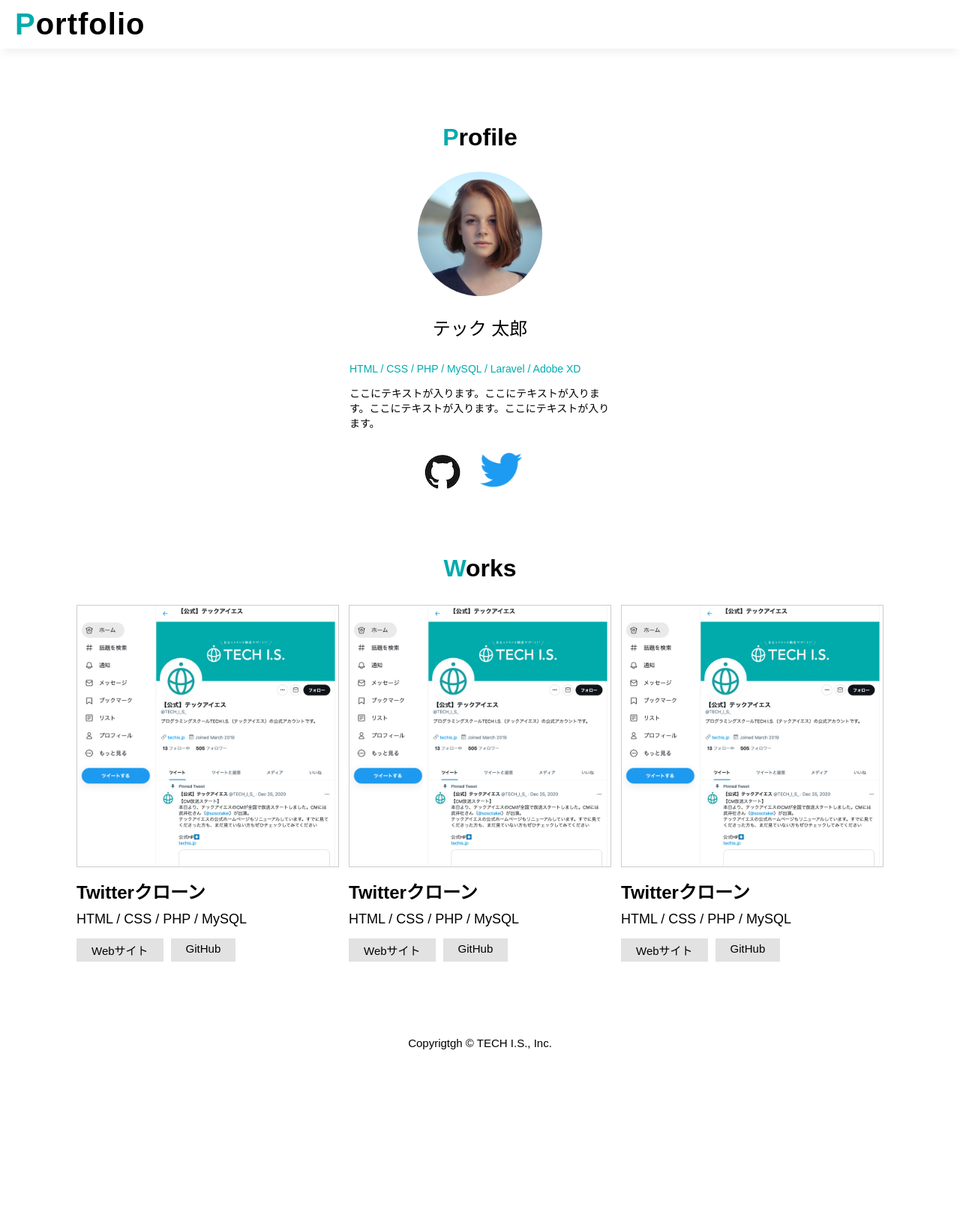
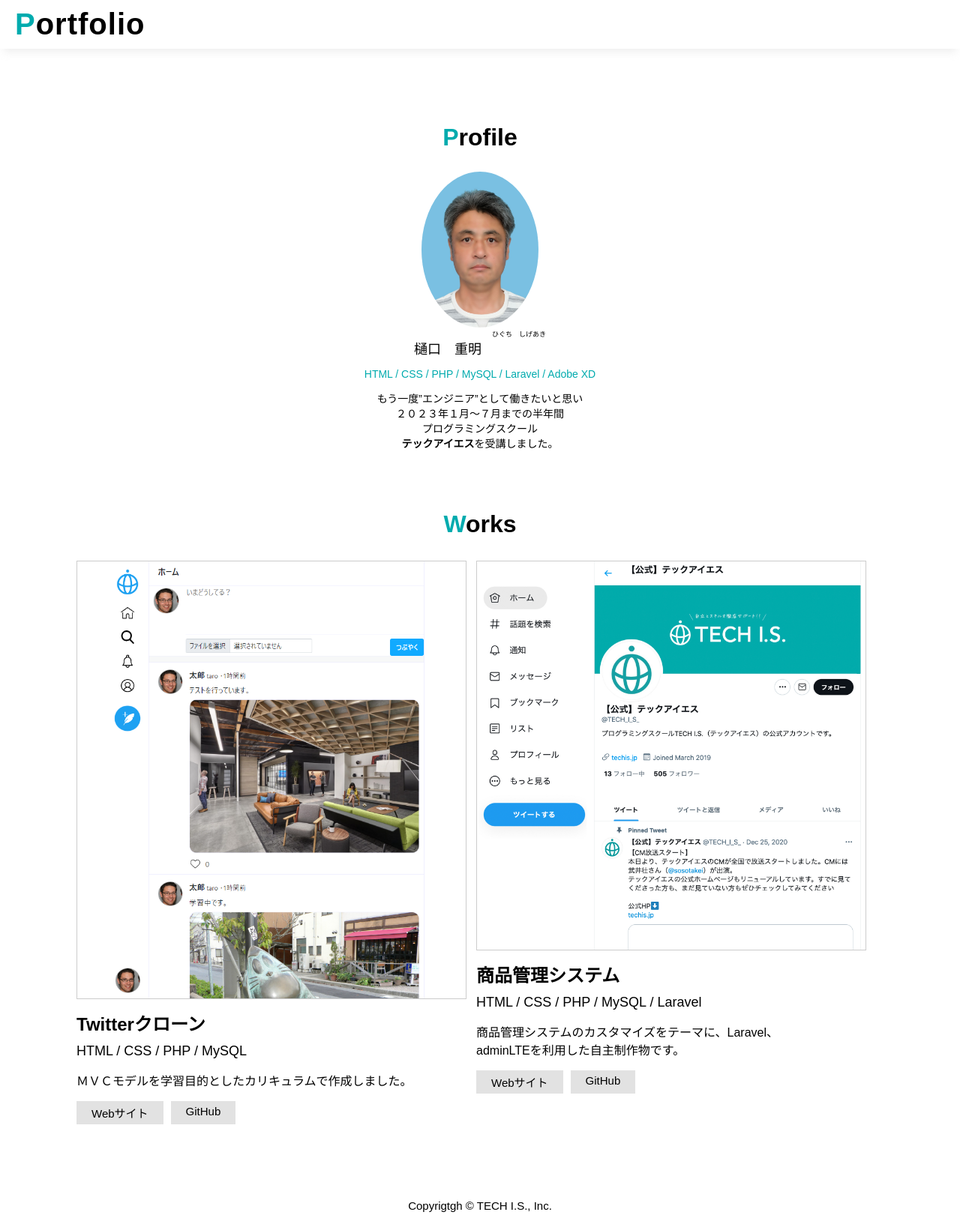
Before and after one commit to ShigeakiHiguchi/portfolio, a PHP site: page / in a window 1280 px wide. Shown: the whole page at 75% size. Before the commit the page ends 1400 px from the top, so only its background shows below. Run offline with PHP 8.4, Linux system fonts and the light colour scheme.

Commit message:
20230731

```diff
--- a/index.html
+++ b/index.html
@@ -19,12 +19,18 @@
         <div class="box-plofile">
             <h2 class="sub-title"><span class="color-green">P</span>rofile</h2>
             <div class="item-list">
-                <img src="./img/profile.png" alt="プロフィール画像">
-                <b>テック 太郎</b>
+                <img src="./img/0015351766189860-web.jpg" alt="プロフィール画像">
+                <ruby>
+                  樋口　重明
+                  <rt>　ひぐち　しげあき</rt>
+                </ruby>
                 <p class="color-green">HTML / CSS / PHP / MySQL / Laravel / Adobe XD</p>
-                <p>ここにテキストが入ります。ここにテキストが入ります。ここにテキストが入ります。ここにテキストが入ります。</p>
+                <p>もう一度”エンジニア”として働きたいと思い<br>
+                ２０２３年１月～７月までの半年間<br>
+                プログラミングスクール<br>
+                <strong>テックアイエス</strong>を受講しました。</p>
             </div>
-            <ul class="icon-list">
+            <!-- <ul class="icon-list">
               <li>
                   <a href="">
                       <img src="./img/github.png" alt="GitHubのアイコン">
@@ -35,36 +41,30 @@
                       <img src="./img/twitter.png" alt="Twitterのアイコン">
                   </a>
               </li>
-          </ul>
+          </ul>   -->
         </div>
         <div class="box-works">
           <h2 class="sub-title"><span class="color-green">W</span>orks</h2>
           <ul class="works-list">
             <li>
-              <img src="./img/work_1.jpeg" alt="Twitterクローンの画像">
+              <img src="./img/twitter_clone.png" alt="Twitterクローンの画像">
               <h3>Twitterクローン</h3>
               <span>HTML / CSS / PHP / MySQL</span>
+              <p>ＭＶＣモデルを学習目的としたカリキュラムで作成しました。</p>
               <div class="link">
-                <a href="#">Webサイト</a>
-                <a href="#">GitHub</a>
+                <a href="http://techis-shtc.com/TwitterClone/Controllers/sign-in.php">Webサイト</a>
+                <a href="https://github.com/ShigeakiHiguchi/TwitterClone" target="_blank">GitHub</a>
               </div>
               </li>
             <li>
-              <img src="./img/work_1.jpeg" alt="Twitterクローンの画像">
-              <h3>Twitterクローン</h3>
-              <span>HTML / CSS / PHP / MySQL</span>
+              <img src="./img/work_1.jpeg" alt="商品管理システムの画像">
+              <h3>商品管理システム</h3>
+              <span>HTML / CSS / PHP / MySQL / Laravel</span>
+              <p>商品管理システムのカスタマイズをテーマに、Laravel、<br>
+                adminLTEを利用した自主制作物です。</p>
               <div class="link">
-                <a href="#">Webサイト</a>
-                <a href="#">GitHub</a>
-              </div>
-            </li>
-            <li>
-              <img src="./img/work_1.jpeg" alt="Twitterクローンの画像">
-              <h3>Twitterクローン</h3>
-              <span>HTML / CSS / PHP / MySQL</span>
-              <div class="link">
-                <a href="#">Webサイト</a>
-                <a href="#">GitHub</a>
+                <a href="https://techis-sh-pro-9c988c9a8a4e.herokuapp.com/" target="_blank">Webサイト</a>
+                <a href="https://github.com/ShigeakiHiguchi/sh_pro" target="_blank">GitHub</a>
               </div>
             </li>
           </ul>
--- a/style.css
+++ b/style.css
@@ -1,7 +1,4 @@
-@charset "UTF-8";
-
-/* 画面のスタイルシート */
-
+@charset "UTF-8"; /* 画面のスタイルシート */
 body {
     font-family: "Note Sans JP",sans-serif;
     margin: 0;
@@ -17,7 +14,6 @@ body {
 }
 
 /* [header]のスタイルシート */
-
 .block-header {
     margin: 10px 0;
     padding: 0 20px 10px;
@@ -32,14 +28,12 @@ body {
 }
 
 /* [main]のスタイルシート */
-
 .block-main {
     text-align: center;
     margin: 100px 0;
 }
 
 /* [profile]のスタイルシート */
-
 .item-list {
     width: 100%;
     max-width: 348px;
@@ -53,10 +47,16 @@ body {
     margin: 20px 0 30px;
 }
 
+.item-list ruby {
+    display: block;
+    font-size: 18px;
+    text-align: center;
+}
+
 .item-list p {
     font-size: 14px;
     line-height: normal;
-    text-align: left;
+    text-align: center;
 }
 
 .icon-list {
@@ -69,12 +69,16 @@ body {
     -webkit-justify-content: center;
 }
 
+.item-list img {
+    width: 45%;
+    border-radius: 50%;
+}
+
 .icon-list li {
     margin-right: 22px;
 }
 
 /* [works]のスタイルシート */
-
 .box-works {
     margin: 80px 0 0;
 }
@@ -89,12 +93,11 @@ body {
     overflow: hidden;
 }
 
-
 .works-list li {
     display: block;
     float: left;
     width: 100%;
-    max-width: 348px;
+    max-width: 518px;
     margin-right: 15px;
 }
 
@@ -132,7 +135,6 @@ body {
 }
 
 /* [footer]のスタイルシート */
-
 .block-footer p {
     clear: both;
     text-align: center;
@@ -141,14 +143,12 @@ body {
 }
 
 /* スマホ用のスタイルシート*/
-
 @media screen and (max-width: 767px) {
     body {
         min-width: 100%;
     }
 
     /* [header]のスタイルシート */
-
     .block-header {
         padding: 0 10px 10px;
         box-shadow: 0px 8px 8px -5px rgb(204 204 204 / 30%);
@@ -159,13 +159,11 @@ body {
     }
 
     /* [main]のスタイルシート */
-
     .block-main {
         margin: 50px 0;
     }
 
     /* [profile]のスタイルシート */
-
     .item-list {
         max-width: 100%;
     }
@@ -179,7 +177,7 @@ body {
     }
 
     .icon-list {
-    max-vidth: 100%;
+        max-width: 100%;
     }
 
     .icon-list li {
@@ -187,7 +185,6 @@ body {
     }
 
     /* [works]のスタイルシート */
-
     .box-works {
         margin: 60px 0 0;
         padding: 0 10px;
```
Also changed, not shown: img/0015351766189860-web.jpg (added), img/twitter_clone.png (added). Lines whose indentation alone changed are shown as unchanged.
